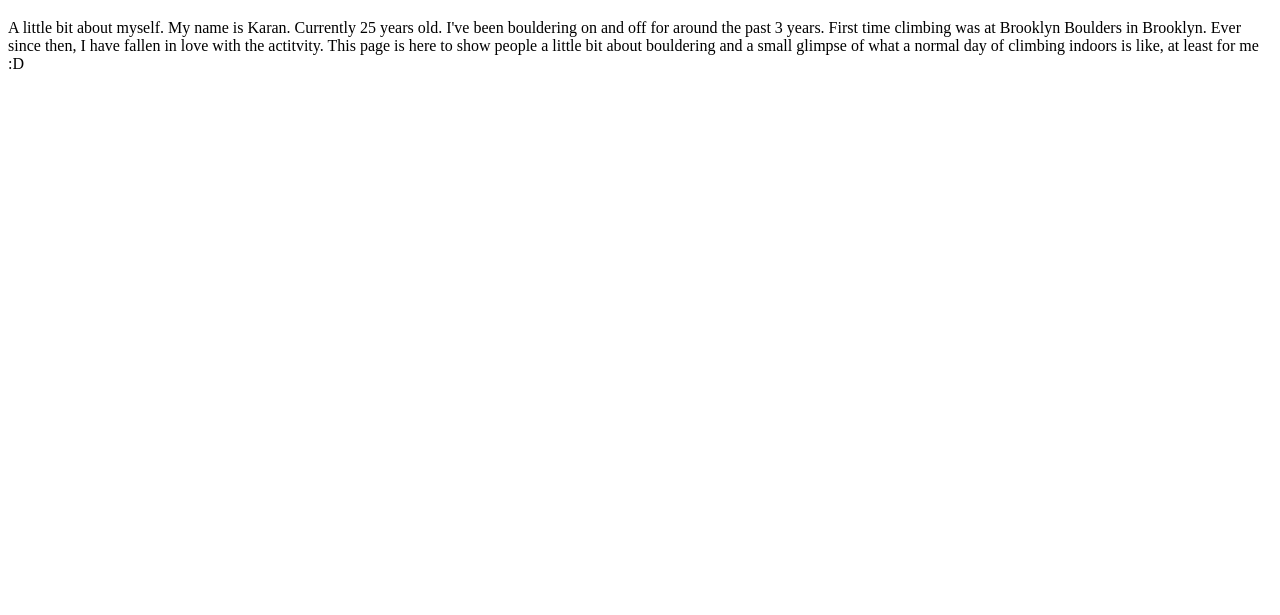
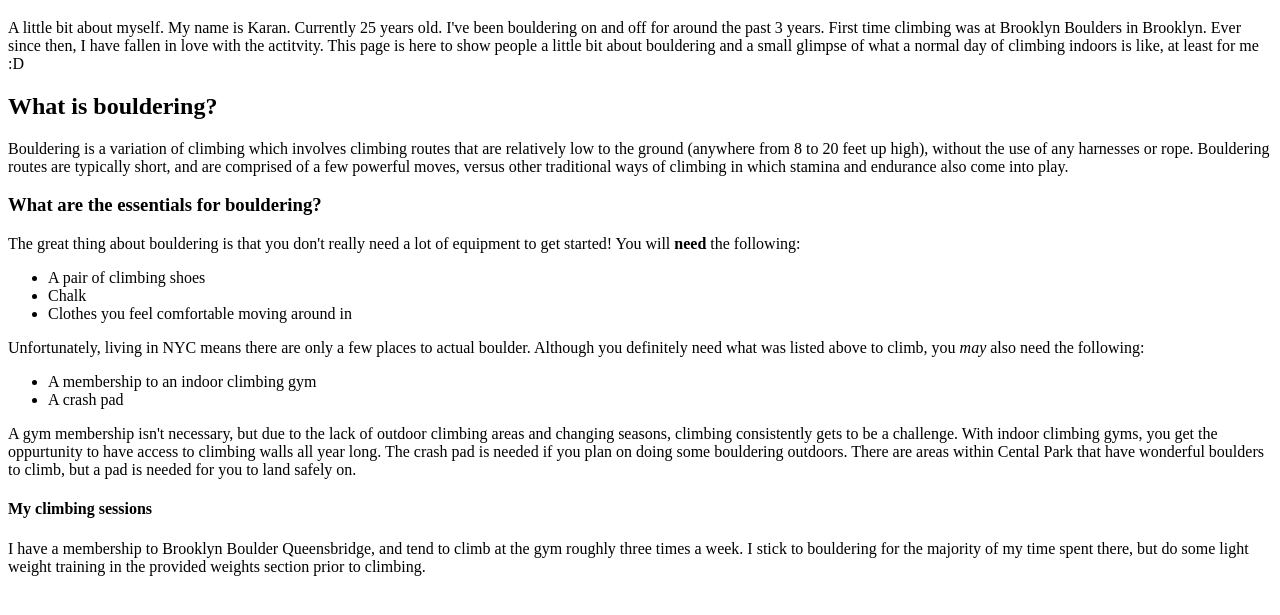
Before and after one commit to k-shetty/k-shetty.github.io, a plain HTML site: page index.html in a window 1280 px wide. Shown: the part 61-676 px from the top of the page. Drawn offline with Linux system fonts and the light colour scheme.

Commit message:
Added more text to index.html. Inludes 2 more lists and a bunch more text

```diff
--- a/index.html
+++ b/index.html
@@ -10,5 +10,31 @@
 	<h1>Welcome to my webpage!</h1>
 	<p>A little bit about myself. My name is Karan. Currently 25 years old. I've been bouldering on and off for around the past 3 years. First time climbing was at Brooklyn Boulders in Brooklyn. Ever since then, I have fallen in love with the actitvity. This page is here to show people a little bit about bouldering and a small glimpse of what a normal day of climbing indoors is like, at least for me :D</p>
 
+	<h2>What is bouldering?</h2>
+	<p>Bouldering is a variation of climbing which involves climbing routes that are relatively low to the ground (anywhere from 8 to 20 feet up high), without the use of any harnesses or rope. Bouldering routes are typically short, and are comprised of a few powerful moves, versus other traditional ways of climbing in which stamina and endurance also come into play.</p>
+
+	<h3>What are the essentials for bouldering?</h3>
+	<p>The great thing about bouldering is that you don't really need a lot of equipment to get started! You will <strong>need</strong> the following:</p>
+
+	<ul>
+		<li>A pair of climbing shoes</li>
+		<li>Chalk</li>
+		<li>Clothes you feel comfortable moving around in</li>
+	</ul>
+
+	<p>Unfortunately, living in NYC means there are only a few places to actual boulder. Although you definitely need what was listed above to climb, you <em>may</em> also need the following:</p>
+
+	<ul>
+		<li>A membership to an indoor climbing gym</li>
+		<li>A crash pad</li>
+	</ul>
+	<p>A gym membership isn't necessary, but due to the lack of outdoor climbing areas and changing seasons, climbing consistently gets to be a challenge. With indoor climbing gyms, you get the oppurtunity to have access to climbing walls all year long. The crash pad is needed if you plan on doing some bouldering outdoors. There are areas within Cental Park that have wonderful boulders to climb, but a pad is needed for you to land safely on.</p>
+
+	<h4>My climbing sessions</h4>
+	<p>I have a membership to Brooklyn Boulder Queensbridge, and tend to climb at the gym roughly three times a week. I stick to bouldering for the majority of my time spent there, but do some light weight training in the provided weights section prior to climbing. </p>
+
+	<img src="">
+
+
 </body>
 </html>
```
